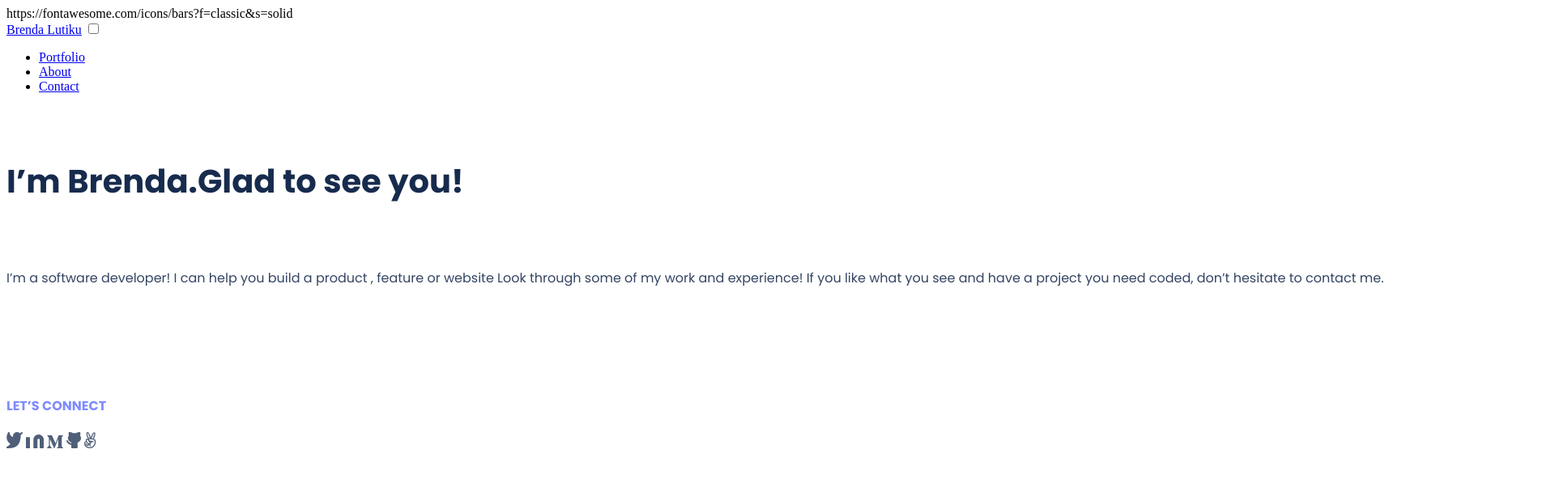
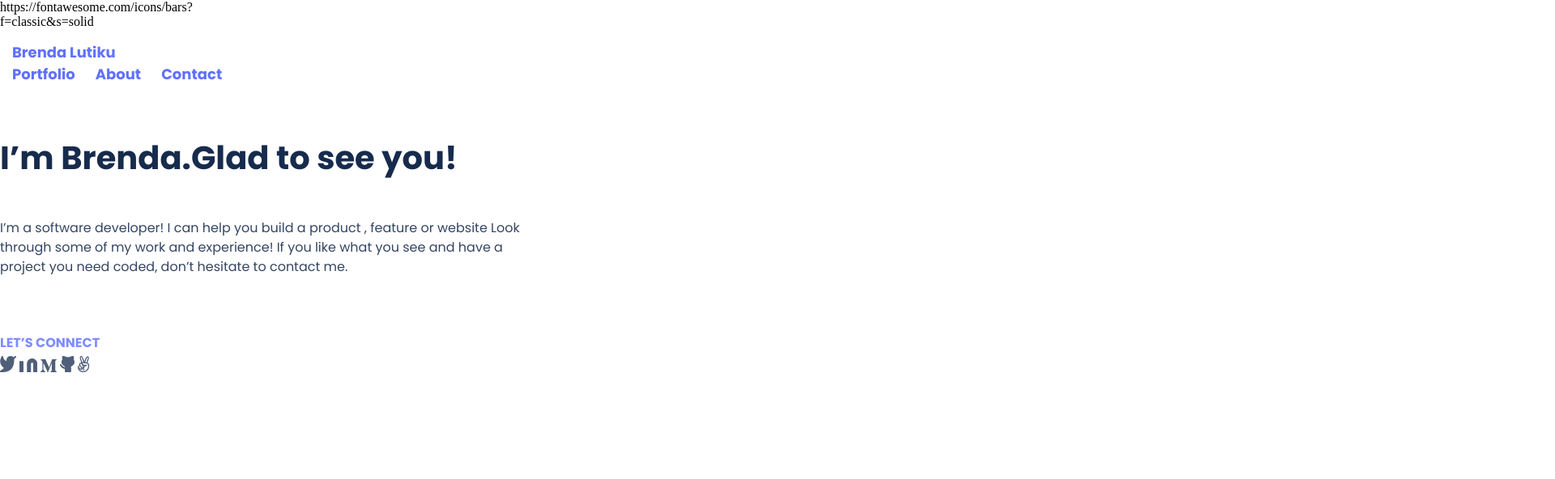
Before and after one commit to brendalutiku/Mobiletestproject, a plain HTML site: page index.html in a window 1280 px wide. Shown: the top 592 px of the page at 81% size, 1920 px wide, since content can reach past the window. Drawn offline with Linux system fonts and the light colour scheme.

Commit message:
Changed css file

```diff
--- a/style.css
+++ b/style.css
@@ -1,39 +1,55 @@
 @import url("https://fonts.googleapis.com/css2?family=Poppins:wght@400;500;700;900&display=swap");
+body {
 
-body {
   position: absolute;
   width: 375%;
   height: 718px;
   left: 0;
   top: 0;
-
-  /* Neutrals/N0 */
-  background: #f8ecec;
-  background: url(./header-shapes\ mobile.png);
+}
+#Header{
+  width: 200px;
+  height: 100px;
+  background: url(./images/header-shapes\ mobile.png);
+}
+*{
+  margin: 0;
+  padding: 0;
 }
 
-.logo {
-  /* My Logo */
-  width: 76px;
-  height: 20px;
+nav{
+  display: block;
+  flex-wrap: wrap;
+  align-items: center;
+  justify-content: space-between;
+  font-size: 18px;
+  font-weight: bold;
   font-family: 'Poppins', sans-serif;
-  font-style: normal;
-  font-weight: 700;
-  font-size: 18px;
-  line-height: 20px;
+  padding: 15px;
+}
+nav a{
+  text-decoration: none;
+  color: #6070ff;
+}
+.main{
+  display: flex;
+  list-style: none;
+  gap: 25px;
+}
+#toggler,label{
+display: none;
+@media screen and(max-width: 768px)  and (min-width: 375px)
+}
 
-  /* identical to box  height, or 111% */
-  display: flex;
-  align-items: center;
-  text-align: center;
+label{
+  display: inline-flex;
+}
+#toggler:checked-first{
+  max-height: 30%;
+}
 
-  /* Primary/B400 */
-  color: #6070ff;
-
-  /* Inside auto layout */
-  flex: none;
-  order: 0;
-  flex-grow: 0;
+.container{
+  display: block;
 }
 
 .headin {
@@ -59,6 +75,7 @@ body {
   flex: none;
   order: 0;
   flex-grow: 0;
+  @media screen and (min-width:375)and(max-width: 768px)
 }
 
 .paragrap {
@@ -81,7 +98,10 @@ body {
   flex: none;
   order: 1;
   flex-grow: 0;
+  @media screen and (min-width:375)and(max-width: 768px)
+
 }
+
 /* stylelint-disable-next-line rule-empty-line-before */
 h3 {
   width: 117%;
@@ -104,4 +124,5 @@ h3 {
   flex: none;
   order: 0;
   flex-grow: 0;
+  @media screen and (min-width:375)and(max-width: 768px)
 }
```
